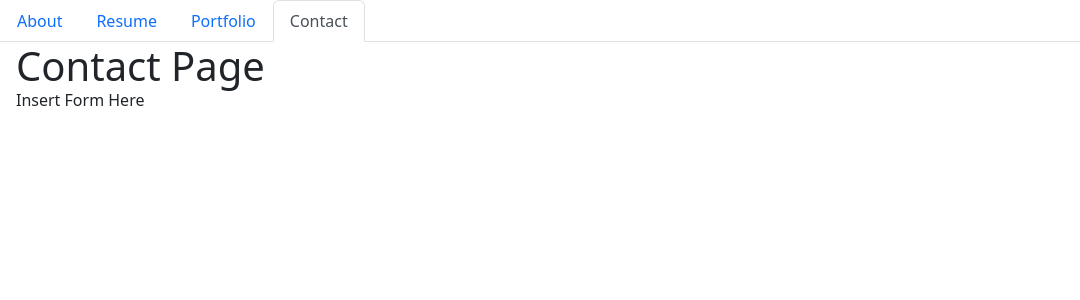
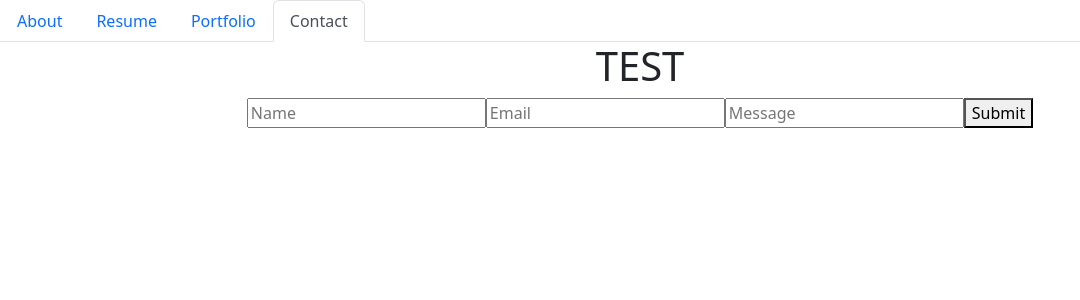
Before and after one commit to m-r-urbanic/new-portfolio, a React (Vite) app: page /Contact in a window 1280 px wide. Shown: the top 300 px of the page, without its empty margins (0-1080 px from the left). Built offline with nearby package versions, Linux system fonts and the light colour scheme.

Commit message:
basic contact

```diff
--- a/src/pages/contact.jsx
+++ b/src/pages/contact.jsx
@@ -1,10 +1,71 @@
-export default function Contact() {
+import { useState } from 'react';
+
+function Contact() {
+  const [Name, setName] = useState('');
+  const [Email, setEmail] = useState('');
+  const [Message, setMessage] = useState('');
+
+  const handleInputChange = (e) => {
+
+    const { name, value } = e.target;
+
+    switch (name) {
+      case 'Name':
+        setName(value);
+        break;
+      case 'Email':
+        setEmail(value);
+        break;
+      case 'Message':
+        setMessage(value);
+        break;
+      default:
+        break;
+    }
+  };
+
+  const handleFormSubmit = (e) => {
+
+    e.preventDefault();
+    alert(`Hello ${Name} ${Email} ${Message}`);
+    setName('');
+    setEmail('');
+    setMessage('');
+  };
+
   return (
-    <div>
-      <h1>Contact Page</h1>
-      <p>
-        Insert Form Here
-      </p>
+    <div className="container text-center">
+      <h1>
+        TEST {Name} {Email} {Message}
+      </h1>
+      <form className="form" onSubmit={handleFormSubmit}>
+        <input
+          value={Name}
+          name="Name"
+          onChange={handleInputChange}
+          type="text"
+          placeholder="Name"
+        />
+        <input
+          value={Email}
+          name="Email"
+          onChange={handleInputChange}
+          type="text"
+          placeholder="Email"
+        />
+        <input
+          value={Message}
+          name="Message"
+          onChange={handleInputChange}
+          type="text"
+          placeholder="Message"
+        />
+        <button type="submit">
+          Submit
+        </button>
+      </form>
     </div>
   );
 }
+
+export default Contact;
```
Also changed, not shown: src/components/NavTabs.jsx (+0 -7 lines).
